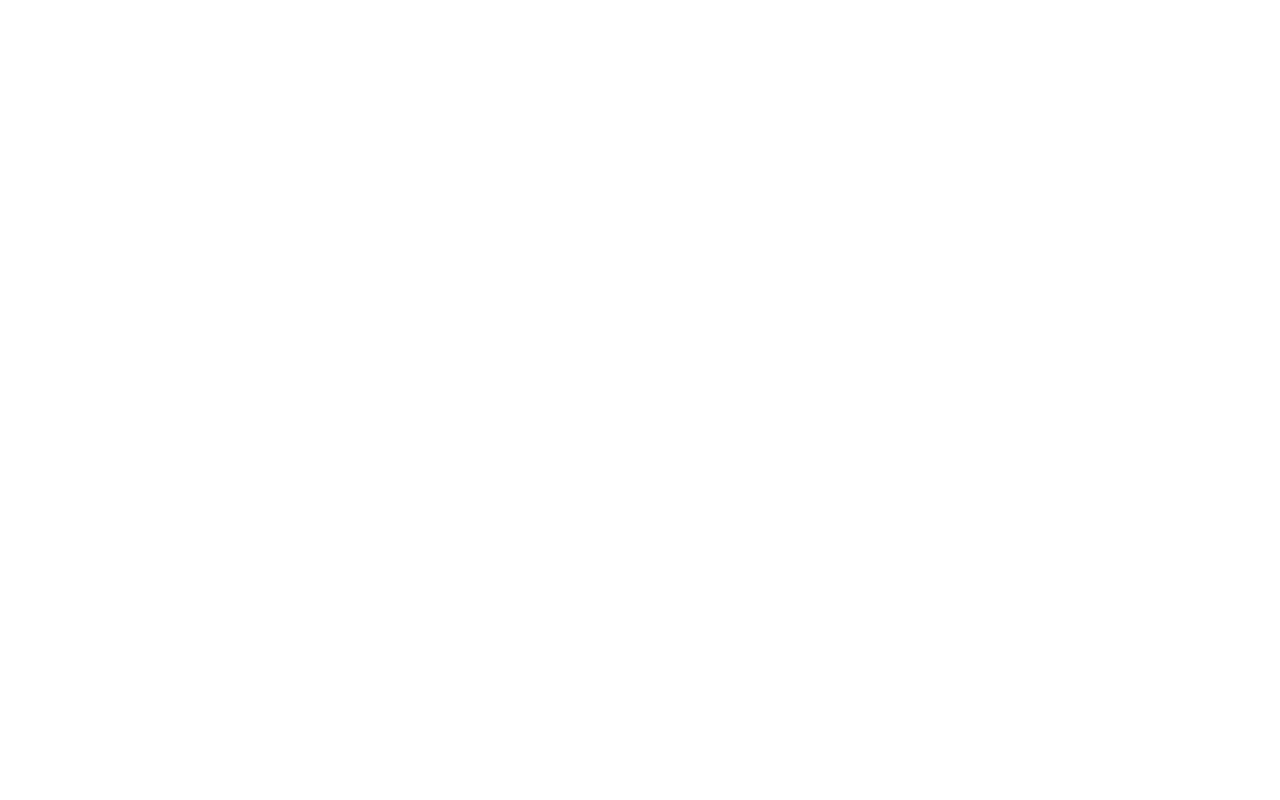
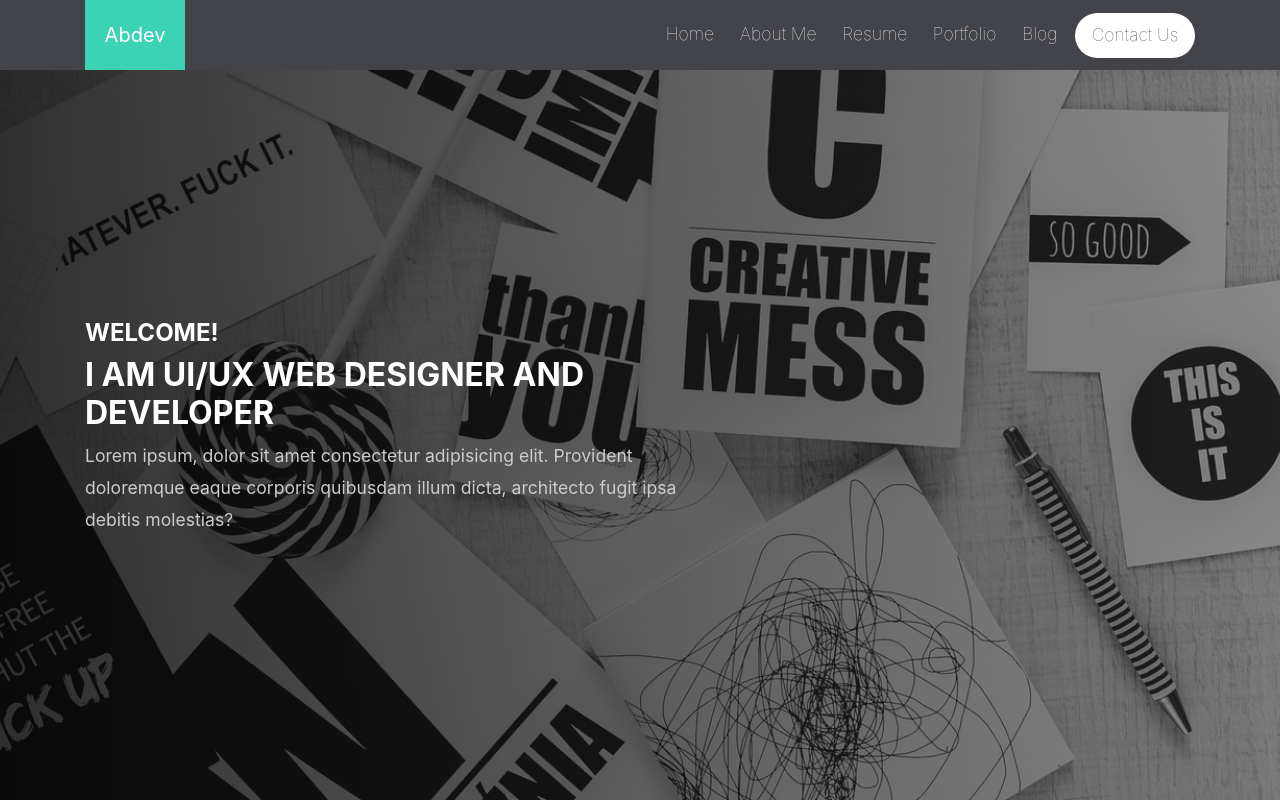
Before and after one commit to abdouramadan/cssSamples, a website: page index.html in a window 1280 px wide. Drawn offline with Linux system fonts and the light colour scheme.

Commit message:
improved ui

```diff
--- a/index.html
+++ b/index.html
@@ -11,6 +11,57 @@
 <body>
 
     <!-- code here -->
+    <header class="main-header">
+
+        <!-- main navbar -->
+        <nav class="main-navbar navbar navbar-expand-lg m-0 p-0">
+            <div class="container">
+                <a href="" class="navbar-brand text-capitalize">abdev</a>
+
+                <!-- navbar list -->
+                <ul class="navbar-nav">
+                    <li class="nav-item">
+                        <a href="" class="nav-link text-capitalize">home</a>
+                    </li>
+                    <li class="nav-item">
+                        <a href="" class="nav-link text-capitalize">about me</a>
+                    </li>
+                    <li class="nav-item">
+                        <a href="" class="nav-link text-capitalize">resume</a>
+                    </li>
+                    <li class="nav-item">
+                        <a href="" class="nav-link text-capitalize">portfolio</a>
+                    </li>
+                    <li class="nav-item">
+                        <a href="" class="nav-link text-capitalize">blog</a>
+                    </li>
+                    <li class="nav-item">
+                        <a href="" class="nav-link text-capitalize">contact us</a>
+                    </li>
+                </ul>
+            </div>
+        </nav>
+
+        <!-- banner -->
+        <div class="banner">
+            <div class="container h-100 d-flex align-items-center">
+                <div class="bannerText">
+                    <h1 class="d-flex flex-column text-uppercase font-weight-bold">
+                        <span class="mb-2">welcome!</span>
+                        <span>i am ui/ux web designer and developer</span>
+                    </h1>
+                    <p>
+                        Lorem ipsum, dolor sit amet consectetur adipisicing elit.
+                        Provident doloremque eaque corporis quibusdam illum dicta, architecto fugit ipsa debitis molestias?
+                    </p>
+                </div>
+            </div>
+        </div>
+    </header>
+
+    <section>
+
+    </section>
 
     <!-- javascript files -->
     <script src="js/jquery.min.js"></script>
--- /dev/null
+++ b/sass/_colors.scss
@@ -0,0 +1,6 @@
+$color-white: #fff;
+$color-black: #000;
+$color-dark: #27282c;
+$color-dark: #43444a;
+$color-main: #15dd8a;
+$color-main: #3cd2b6;
--- /dev/null
+++ b/sass/_main-header.scss
@@ -0,0 +1,76 @@
+/* main header */
+.main-header {
+    height: 100vh;
+
+    .main-navbar {
+        background-color: $color-dark;
+
+        .container {
+            height: 70px;
+
+            .navbar-brand {
+                width: 100px;
+                height: 100%;
+                display: flex;
+                align-items: center;
+                justify-content: center;
+                color: $color-white;
+                background-color: $color-main   ;
+            }
+
+            .navbar-nav{
+                .nav-item {
+                    margin-left: 0.6rem;
+
+                    .nav-link {
+                        font-size: 1.1rem;
+                        color: $color-white;
+                        font-weight: lighter;
+                    }
+
+                    &:last-of-type {
+                        .nav-link {
+                            width: 120px;
+                            height: 45px;
+                            border-radius: 30px;
+                            background-color: $color-white;
+                            color: $color-dark;
+                            display: flex;
+                            align-items: center;
+                            justify-content: center;
+                        }
+                    }
+                }
+            }
+        }
+    }
+
+    /* banner */
+    .banner {
+        height: calc(100vh - 70px);
+        background-image: linear-gradient(to right, rgba(0,0,0,0.8), rgba(0,0,0,0.4)), url("../img/banner.jpg");
+        background-size: cover;
+        background-position: center;
+
+        .bannerText {
+            width: 55%;
+
+            h1 {
+                color: $color-white;
+                font-size: 2rem;
+
+                span {
+                    &:first-of-type {
+                        font-size: 1.5rem;
+                    }
+                }
+            }
+
+            p {
+                color: darken($color-white, 20%);
+                font-size: 1.1rem;
+                line-height: 1.8;
+            }
+        }
+    }
+}
--- a/sass/app.scss
+++ b/sass/app.scss
@@ -0,0 +1,4 @@
+@import"fonts";
+@import"reset";
+@import"colors";
+@import"main-header";
```
Also changed, not shown: css/app.css, img/banner.jpg (added), sass/_fonts.scss (added), sass/_reset.scss (added), 1 other file.
